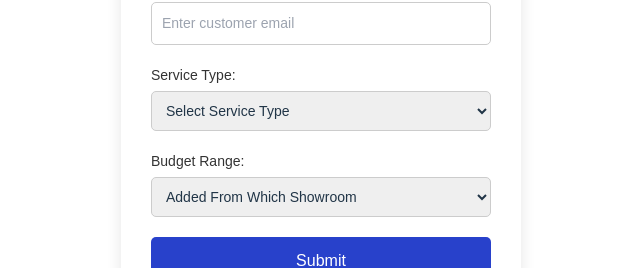
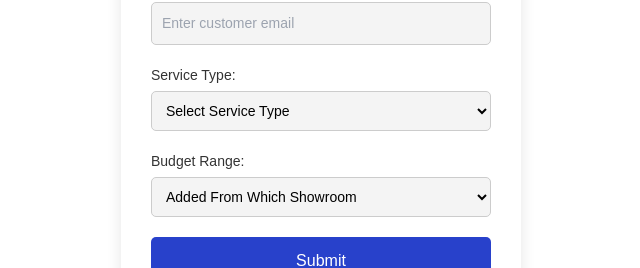
Before and after one commit to Tomin-Joy/livakitchen, a Next.js app: page / in a window 1280 px wide. Shown: the part 362-630 px from the top of the page, without its empty margins (319-959 px from the left). Built offline with nearby package versions, Linux system fonts and the light colour scheme.

Commit message:
[change] field color

```diff
--- a/src/app/style.css
+++ b/src/app/style.css
@@ -50,6 +50,8 @@ h2 {
 .form-group select {
   width: 100%;
   padding: 10px;
+  background-color: #f4f4f4;
+  color: black;
   font-size: 14px;
   border-radius: 5px;
   border: 1px solid #ccc;
```
